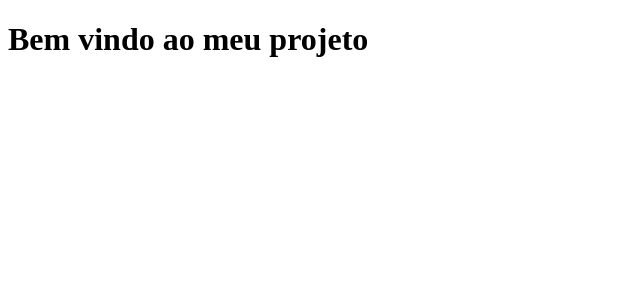
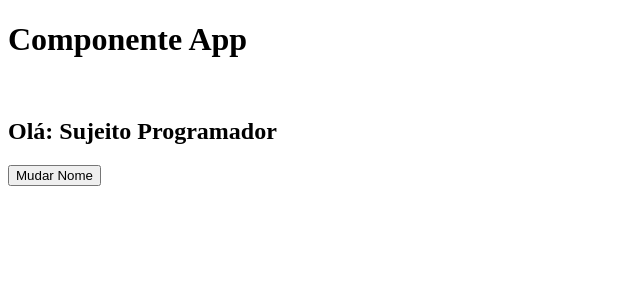
Before and after one commit to majunior07/primeiro-app, a React (Create React App) app: page / in a window 1280 px wide. Shown: the top 300 px of the page, without its empty margins (0-640 px from the left). Built offline with nearby package versions, Linux system fonts and the light colour scheme.

Commit message:
Segundo commit 03/03/23

```diff
--- a/src/App.js
+++ b/src/App.js
@@ -1,8 +1,25 @@
+import { useState } from 'react';
+
+import Nome from './components/Nome';
 
 function App() {
-  return (
+  const [aluno, setAluno] = useState('Sujeito Programador')
+
+  function handleChangeName(){
+    //alert('TESTE')
+    setAluno('Matheus');
+  }
+
+  return(
     <div>
-      <h1>Bem vindo ao meu projeto</h1>
+      <h1>Componente App</h1>
+      <br />
+      <h2>Olá: {aluno}</h2>
+      <button onClick={ handleChangeName }>
+        Mudar Nome
+      </button>
+
+
     </div>
   );
 }
--- /dev/null
+++ b/src/components/Nome.js
@@ -0,0 +1,7 @@
+function Nome({ aluno, idade }) {
+    return(
+      <span>Bem-vindo: {aluno} - Idade: {idade} anos</span>
+    )
+  }
+
+  export default Nome;
```
Also changed, not shown: public/index.html (line endings or trailing spaces).
